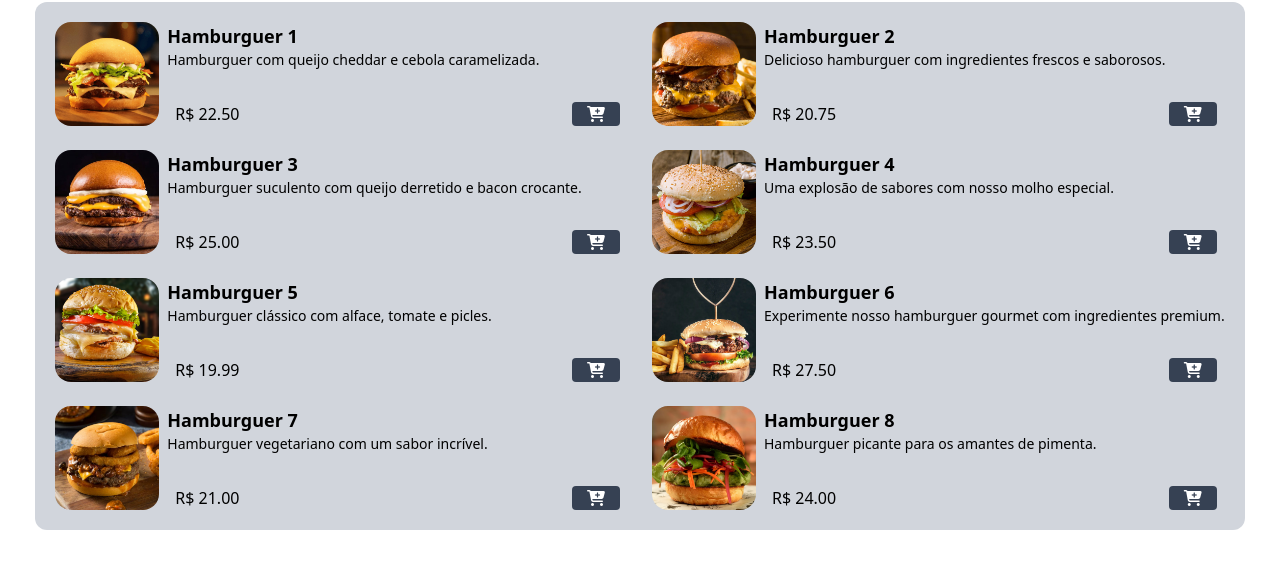
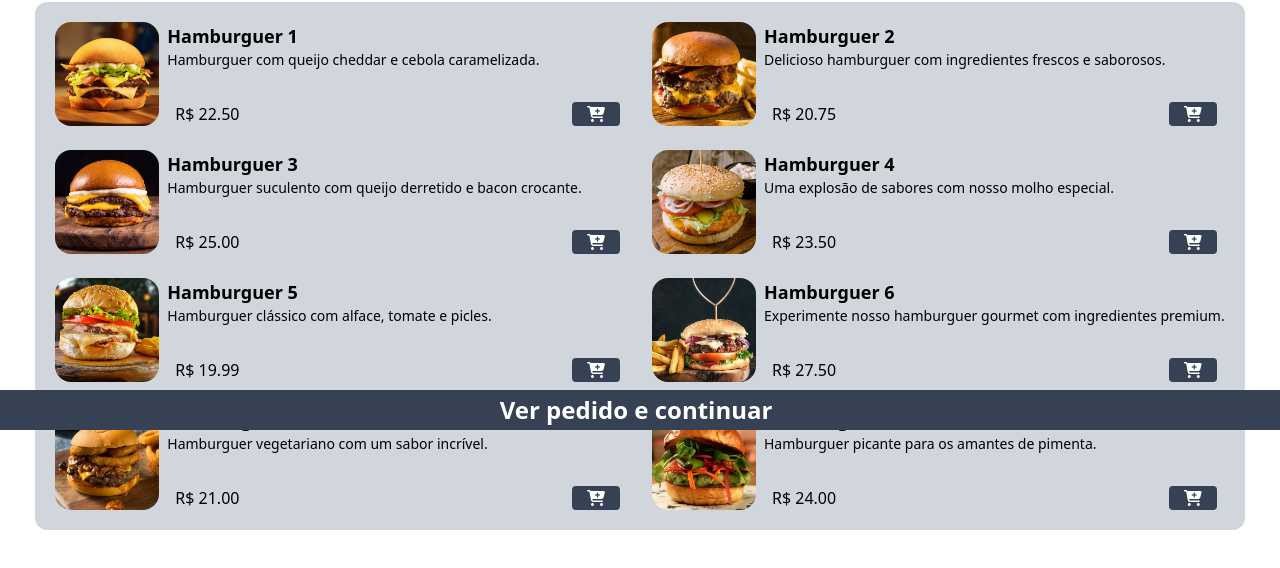
Before and after one commit to kf-martins/delivery-site, a website with bundled scripts: page index.html in a window 1280 px wide. Shown: the part 370-938 px from the top of the page. Built offline with nearby package versions, Linux system fonts and the light colour scheme.

Commit message:
order button, animations

```diff
--- a/index.html
+++ b/index.html
@@ -30,7 +30,7 @@
 
     <!-- Tag da grid dos produtos-->
     <main id="main"
-        class="h-full max-w-7xl gap-2 md:gap-2 grid grid-cols-1 md:grid-cols-2 justify-center items-center p-3 mb-6 bg-gray-300 rounded-xl">
+        class="h-full max-w-7xl gap-2 md:gap-2 grid grid-cols-1 md:grid-cols-2 justify-center items-center p-3 mb-14 bg-gray-300 rounded-xl">
 
         <!-- Produto de exemplo-->
         <!-- <div class="flex gap-2 px-2 h-full hover:scale-102 hover:bg-amber-50 duration-150 p-2 rounded-xl">
@@ -70,6 +70,14 @@
         </div>
     </div>
 
+    <footer class="w-full h-10 bg-gray-700 fixed bottom-0 p-1 active:bg-gray-950 transition-colors duration-200">
+        <button id="orderbtn"
+            class="w-full h-full cursor-pointer text-xl md:text-2xl text-white font-bold flex items-center justify-center gap-2 group">
+            <span class="group-hover:text-[0px] duration-200">Ver pedido e continuar</span>
+            <i class="fa-solid fa-cart-shopping text-[0px] group-hover:text-xl transition-all duration-200"></i>
+        </button>
+    </footer>
+
     <script src="script.js"></script>
 </body>
 
```
Also changed, not shown: styles/output.css.
